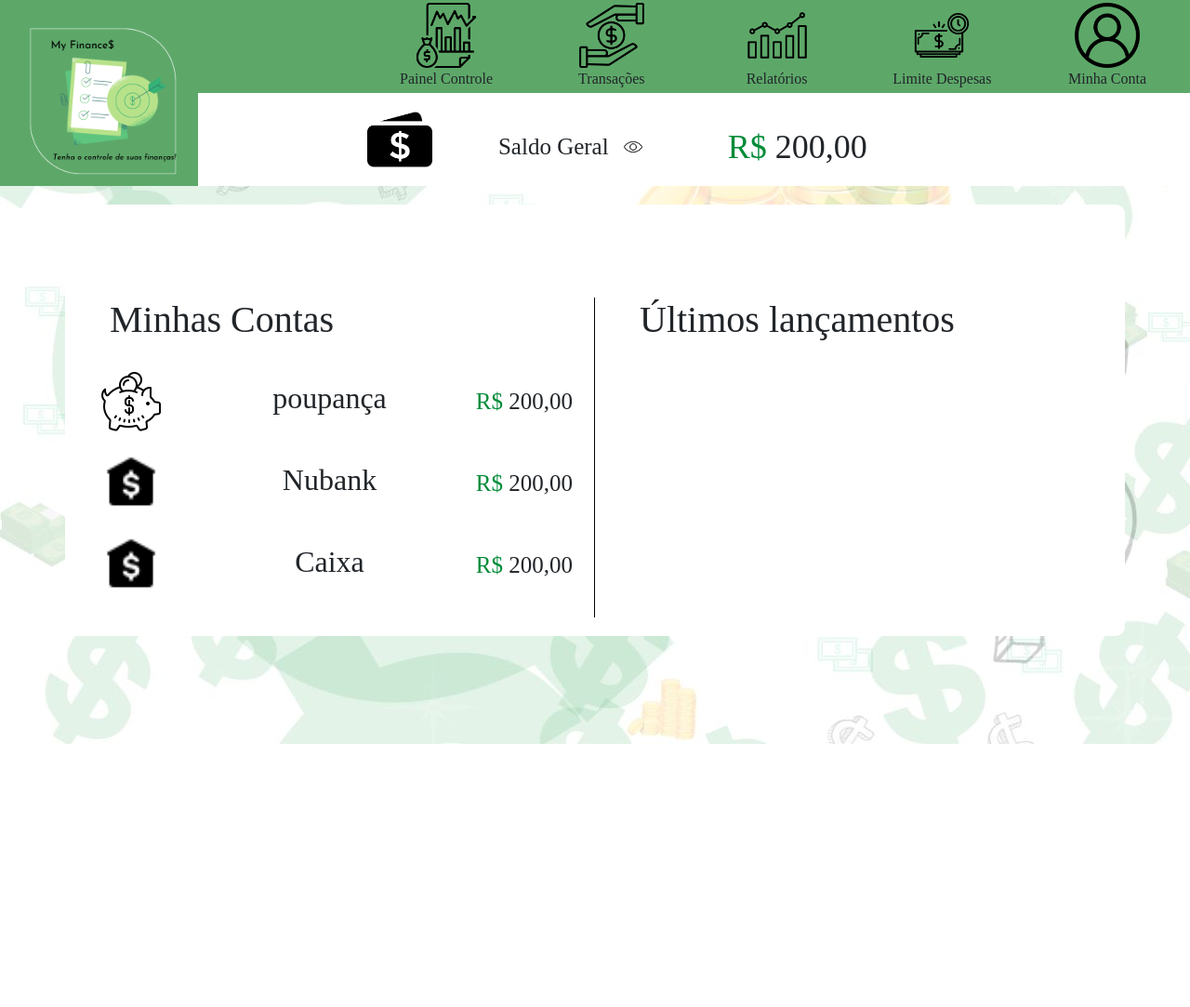
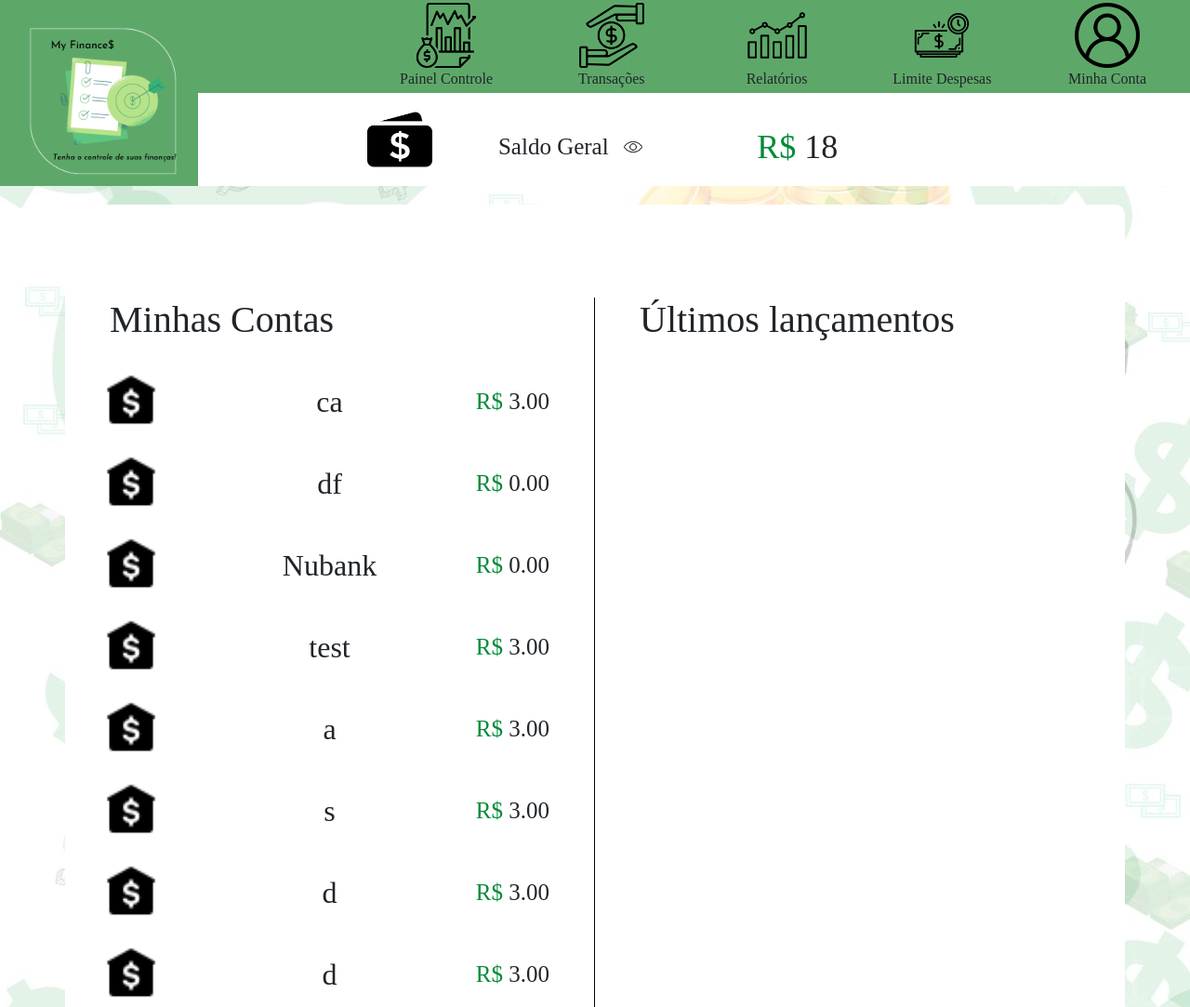
Before and after one commit to Loildo/Projetos_MyFinances, a website with bundled scripts: page src/home.html in a window 1280 px wide. Shown: the top 1083 px of the page at 93% size. Before the commit the page ends 800 px from the top, so only its background shows below. Built offline with nearby package versions, Linux system fonts and the light colour scheme; data requests are answered from the project's data file; sample sign-in values are in the browser's storage; a web font is replaced by a local one.

Commit message:
listagem contas em Painel Controle e Saldo Geral dinamico

```diff
--- a/src/home.html
+++ b/src/home.html
@@ -135,9 +135,9 @@
                                     </div>
 
                                     <div class="col-md-4 col-lg-5" id="container-valor">
-                                        <p>
+                                        <p >
                                             <span class="green">R$</span>
-                                            200,00
+                                            <span id="saldo-geral"></span>
                                         </p>
                                     </div>
                                 </div>
@@ -162,7 +162,7 @@
                 </div>
 
                 <div class="contas mt-4">
-                    <div class="" id="conta-1">
+                    <!-- <div class="" id="conta-1">
                         <div class="row align-items-center mb-4">
                             <div class="col-3 text-center">
                                 <img src="../docs/img/poupanca.png" alt="" srcset="">
@@ -182,9 +182,9 @@
 
                             </div>
                         </div>
-                    </div>
+                    </div> -->
 
-                    <div class="row align-items-center mb-4">
+                    <!-- <div class="row align-items-center mb-4">
                         <div class="col-3 text-center">
                             <img src="../docs/img/banco.png" width="64px" height="64px" alt="" srcset="">
 
@@ -202,9 +202,9 @@
                             </p>
 
                         </div>
-                    </div>
+                    </div> -->
 
-                    <div class="row align-items-center mb-4">
+                    <!-- <div class="row align-items-center mb-4">
                         <div class="col-3 text-center">
                             <img src="../docs/img/banco.png" width="64px" height="64px" alt="" srcset="">
 
@@ -222,7 +222,7 @@
                             </p>
 
                         </div>
-                    </div>
+                    </div> -->
                 </div>
             </div>
 
@@ -232,11 +232,6 @@
                         <h1>Últimos lançamentos</h1>
                     </div>
 
-                    <br>
-                    <br>
-                    <br>
-                    <br>
-                    <br>
                 </div>
             </div>
 
--- a/src/js/home.js
+++ b/src/js/home.js
@@ -1,10 +1,88 @@
 const bntSair = document.querySelector('.hover-sair')
+import { bancos } from "./dados.js";
+const URL = 'http://localhost:3000/contas';
+let idConta = '';
+
 window.onload = () => {
     if(!localStorage.getItem('token')){
         window.location.href = 'index.html'
     }
+
+    listBank()
+    listRegistry()
 }
 
+const listBank = () => {
+    const divConta = document.querySelector('.contas')
+    divConta.innerHTML = ''
+    let saldoTotal = 0;
+    fetch(URL)
+        .then(res => res.json())
+        .then(contas => {
+            contas.map( value => {
+                saldoTotal += +value.valor
+                const div1 = document.createElement('div')
+                div1.setAttribute('class', 'row align-items-center mb-4')
+                div1.setAttribute('id', `${value.id}`)
+
+                const div2 = document.createElement('div')
+                div2.setAttribute('class', 'col-3 text-center')
+
+                const div3 = document.createElement('div')
+                div3.setAttribute('class', 'col-6 text-center')
+                div3.setAttribute('value', `${value.id}`)
+
+                const div4 = document.createElement('div')
+                div4.setAttribute('class', 'col-3')
+
+                const img = document.createElement('img')
+                img.setAttribute('src', '../docs/img/banco.png')
+                img.setAttribute('width','64px')
+                img.setAttribute('height','64px')
+
+                const h2 = document.createElement('h2')
+                h2.style.margin = '0'
+                h2.innerHTML = `${value.descricao}`
+
+                const parag = document.createElement('p')
+                const span1 = document.createElement('span')
+                span1.setAttribute('class', 'green')
+                span1.innerHTML = 'R$ '
+
+                const span2 = document.createElement('span')
+                span2.innerHTML = `${parseFloat(+value.valor).toFixed(2)}`
+
+                div2.appendChild(img)
+                div3.appendChild(h2)
+                parag.appendChild(span1)
+                parag.appendChild(span2)
+                div4.appendChild(parag)
+
+                div1.appendChild(div2)
+                div1.appendChild(div3)
+                div1.appendChild(div4)
+
+                divConta.appendChild(div1)
+
+                div3.addEventListener('click', (e) => {
+                    edit(e.currentTarget);
+                })
+
+            })
+
+            const saldoGeral = document.querySelector('#saldo-geral')
+            console.log(saldoGeral);
+            saldoGeral.innerHTML = saldoTotal
+
+        })
+
+
+
+}
+
+const listRegistry = () => {
+
+}
 
 bntSair.addEventListener('click', () => {
     localStorage.removeItem('token')
```
